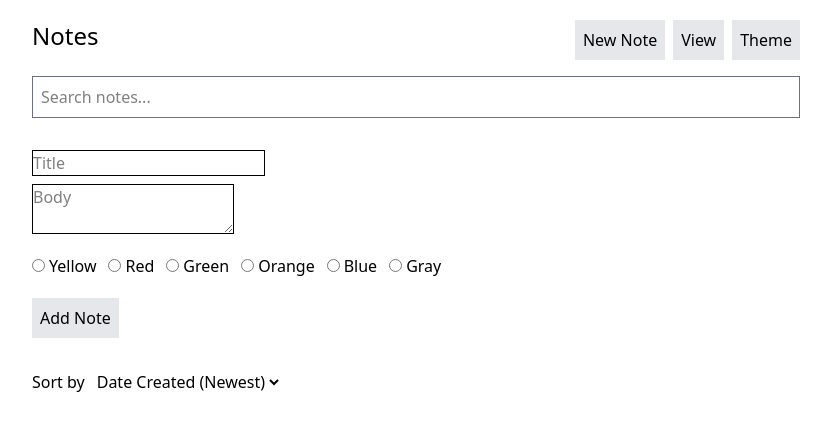
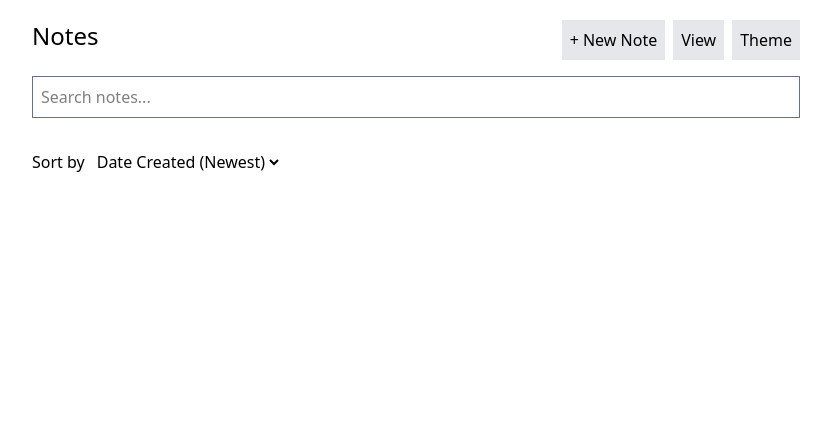
Before and after one commit to mangoPixel1/react-notes-app, a React (Vite) app in the folder notepad/: page / in a window 1280 px wide. Shown: the top 430 px of the page, without its empty margins (224-1055 px from the left). Built offline with nearby package versions, Linux system fonts and the light colour scheme.

Commit message:
Add note functionality complete

```diff
--- a/notepad/src/App.jsx
+++ b/notepad/src/App.jsx
@@ -8,14 +8,14 @@ import Header from "./components/Header";
 import NotesView from "./components/NotesView";
 
 function App() {
-  const [count, setCount] = useState(0);
+  const [addMode, setAddMode] = useState(false);
 
   return (
     <NotesProvider>
       <div className="flex justify-center p-5 sm:px-10">
         <div className="w-full max-w-3xl">
-          <Header />
-          <NotesView />
+          <Header addMode={addMode} setAddMode={setAddMode} />
+          <NotesView addMode={addMode} setAddMode={setAddMode} />
         </div>
       </div>
     </NotesProvider>
--- a/notepad/src/NotesContext.jsx
+++ b/notepad/src/NotesContext.jsx
@@ -10,7 +10,7 @@ const initialState = {
 function notesReducer(state, action) {
   switch (action.type) {
     case "ADD_NOTE":
-      const newDate = Date.now();
+      const newDate = new Date();
       const noteObj = {
         id: crypto.randomUUID(),
         creationDate: newDate,
@@ -19,8 +19,8 @@ function notesReducer(state, action) {
         body: action.payload.body,
         color: action.payload.color,
       };
+      return { ...state, notesList: [...state.notesList, noteObj] };
 
-      return { ...state, notesList: [...state.notesList, noteObj] };
     default:
       return state;
   }
@@ -30,10 +30,14 @@ function notesReducer(state, action) {
 export function NotesProvider({ children }) {
   const [state, dispatch] = useReducer(notesReducer, initialState);
 
-  function addNote(title, body, color) {
+  function addNote(newNote) {
     dispatch({
       type: "ADD_NOTE",
-      payload: { title: title, body: body, color: color },
+      payload: {
+        title: newNote.title,
+        body: newNote.body,
+        color: newNote.color,
+      },
     });
   }
 
@@ -42,8 +46,16 @@ export function NotesProvider({ children }) {
   function editNote() {}
 
   return (
-    <NotesContext.Provider value={{ notes: state.notesList, addNote }}>
+    <NotesContext.Provider
+      value={{
+        notes: state.notesList,
+        addNote,
+      }}
+    >
       {children}
     </NotesContext.Provider>
   );
 }
+
+// TODO
+// NotesView -> Cancel Button error with setState()
--- a/notepad/src/components/Header.jsx
+++ b/notepad/src/components/Header.jsx
@@ -4,16 +4,27 @@ import { NotesContext } from "../NotesContext";
 // Components
 import Search from "./Search";
 
-function Header() {
+function Header({ addMode, setAddMode }) {
   const { addNote } = useContext(NotesContext);
+
+  function toggleAddMode() {
+    if (!addMode) {
+      setAddMode(true);
+    }
+  }
 
   return (
     <header className="space-y-4">
       <div className="flex justify-between">
         <h1 className="text-2xl font-medium">Notes</h1>
         <div className="space-x-2">
-          <button className="fixed bottom-10 right-5 sm:static bg-gray-200 px-2 py-2 cursor-pointer hover:bg-gray-300 transition duration-300">
-            New Note
+          <button
+            onClick={toggleAddMode}
+            className={`${
+              addMode && `hidden`
+            } fixed bottom-10 right-5 sm:static bg-gray-200 px-2 py-2 cursor-pointer hover:bg-gray-300 transition duration-300`}
+          >
+            + New Note
           </button>
           <button className="bg-gray-200 px-2 py-2 cursor-pointer hover:bg-gray-300 transition duration-300">
             View
--- a/notepad/src/components/NoteCard.jsx
+++ b/notepad/src/components/NoteCard.jsx
@@ -1,27 +1,57 @@
 import React from "react";
 
 function NoteCard({ title, body, color, creationDate, lastEdited }) {
-  /*const colors = {
-    yellow: "border border-yellow-400 bg-yellow-100",
-    red: "border border-red-400 bg-red-100",
-    green: "border border-green-400 bg-green-100",
-    orange: "border border-orange-400 bg-orange-100",
-    blue: "border border-blue-400 bg-blue-100",
-    gray: "border border-gray-400 bg-gray-100",
-  };*/
+  const months = [
+    "Jan",
+    "Feb",
+    "Mar",
+    "Apr",
+    "May",
+    "Jun",
+    "Jul",
+    "Aug",
+    "Sep",
+    "Oct",
+    "Nov",
+    "Dec",
+  ];
+  const days = ["Sun", "Mon", "Tue", "Wed", "Thu", "Fri", "Sat"];
+
+  function formatDateStr(date) {
+    return `${days[date.getDay()]}, ${
+      months[date.getMonth()]
+    } ${date.getDate()}, ${date.getFullYear()}`;
+  }
 
   return (
     <div className={`p-3 border border-${color}-400 bg-${color}-100`}>
-      <h1>{title}</h1>
-      <p>{body}</p>
-      <span>{creationDate}</span>
-      <span>{lastEdited}</span>
+      <h1 className="font-medium text-xl">{title}</h1>
+      <p className="mb-4">{body}</p>
+      <span className="text-sm text-gray-500 italic">{`Created: ${formatDateStr(
+        creationDate
+      )}`}</span>
+      <br />
     </div>
   );
 }
 
 export default NoteCard;
 
-// Title
-// Lorem ipsum dolor sit amet, consectetur adipiscing elit, sed do eiusmod
-//tempor incididunt ut labore et dolore magna aliqua...
+/*
+<span className="text-sm text-gray-500 italic">{`Last edited: ${formatDateStr(
+        lastEdited
+      )}`}</span>
+*/
+
+/*
+const colorOptions = ["yellow", "red", "green", "orange", "blue", "gray"];
+
+  const colorStyles = {
+    yellow: "p-3 border border-yellow-400 bg-yellow-100",
+    red: "p-3 border border-red-400 bg-red-100",
+    green: "p-3 border border-green-400 bg-green-100",
+    orange: "p-3 border border-orange-400 bg-orange-100",
+    blue: "p-3 border border-blue-400 bg-blue-100",
+    gray: "p-3 border border-gray-400 bg-gray-100",
+  };
+*/
--- a/notepad/src/components/NotesView.jsx
+++ b/notepad/src/components/NotesView.jsx
@@ -1,26 +1,66 @@
-import { useState, useContext } from "react";
+import { useState, useContext, useEffect } from "react";
 import { NotesContext } from "../NotesContext";
 
 // Components
 import NoteCard from "./NoteCard";
 
-function NotesView() {
-  const { notes } = useContext(NotesContext);
+function NotesView({ addMode, setAddMode }) {
+  const { notes, addNote } = useContext(NotesContext);
 
-  const [addMode, setAddMode] = useState(true);
-  const [title, setTitle] = useState("");
-  const [body, setBody] = useState("");
-  const [color, setColor] = useState("");
+  const [newNoteData, setNewNoteData] = useState({
+    title: "",
+    body: "",
+    color: "",
+  });
+
+  const [error, setError] = useState("");
 
   const colorOptions = ["yellow", "red", "green", "orange", "blue", "gray"];
 
   const handleAddNote = (e) => {
     e.preventDefault();
 
-    console.log(title);
-    console.log(body);
-    console.log(color);
+    // Form validation to check for empty fields
+    if (
+      newNoteData.title === "" ||
+      newNoteData.body === "" ||
+      newNoteData.color === ""
+    ) {
+      setError("All fields are required.");
+      return;
+    }
+
+    addNote(newNoteData);
+    setAddMode(false);
+
+    // Clear form input fields
+    setNewNoteData({
+      title: "",
+      body: "",
+      color: "",
+    });
+
+    // Reset error messages
+    setError("");
   };
+
+  const handleCancelNote = (e) => {
+    // cancel adding note
+    e.preventDefault();
+    if (addMode) {
+      setAddMode(false);
+      setNewNoteData({
+        title: "",
+        body: "",
+        color: "",
+      });
+      setError("");
+    }
+  };
+
+  useEffect(() => {
+    console.log(notes);
+  }, [notes]);
 
   return (
     <div className="mt-8">
@@ -28,23 +68,39 @@ function NotesView() {
         <form className="mb-8">
           <div className="space-y-2">
             <input
-              className="block border"
+              className={`block border  ${
+                error && newNoteData.title === ""
+                  ? `border-red-600`
+                  : `border-gray-500`
+              }`}
               type="text"
               placeholder="Title"
-              value={title}
-              onChange={(e) => setTitle(e.target.value)}
+              value={newNoteData.title}
+              onChange={(e) =>
+                setNewNoteData((prev) => ({ ...prev, title: e.target.value }))
+              }
             />
             <textarea
-              className="block border"
+              className={`block border  ${
+                error && newNoteData.body === ""
+                  ? `border-red-600`
+                  : `border-gray-500`
+              }`}
               name="note-body"
               id="note-body"
               placeholder="Body"
-              value={body}
-              onChange={(e) => setBody(e.target.value)}
+              value={newNoteData.body}
+              onChange={(e) =>
+                setNewNoteData((prev) => ({ ...prev, body: e.target.value }))
+              }
             ></textarea>
           </div>
 
-          <div className="flex flex-wrap my-5">
+          <div
+            className={`flex flex-wrap mt-5 ${
+              error && newNoteData.color === "" && `border border-red-600`
+            }`}
+          >
             {colorOptions.map((colorOption, index) => (
               <div key={index}>
                 <input
@@ -52,8 +108,13 @@ function NotesView() {
                   id={colorOption}
                   name="colors"
                   value={colorOption}
-                  checked={color === colorOption}
-                  onChange={(e) => setColor(e.target.value)}
+                  checked={newNoteData.color === colorOption}
+                  onChange={(e) =>
+                    setNewNoteData((prev) => ({
+                      ...prev,
+                      color: e.target.value,
+                    }))
+                  }
                 />
                 <label htmlFor={colorOption} className="ml-1 mr-3">
                   {colorOption.charAt(0).toUpperCase() + colorOption.slice(1)}
@@ -62,12 +123,22 @@ function NotesView() {
             ))}
           </div>
 
+          <p className="text-sm text-red-600 mt-2 mb-3">{error}</p>
+
+          <div className="flex gap-4">
             <button
               onClick={handleAddNote}
               className="bg-gray-200 px-2 py-2 cursor-pointer hover:bg-gray-300 transition duration-300"
             >
               Add Note
             </button>
+            <button
+              onClick={handleCancelNote}
+              className="bg-gray-200 px-2 py-2 cursor-pointer hover:bg-gray-300 transition duration-300"
+            >
+              Cancel
+            </button>
+          </div>
         </form>
       )}
 
@@ -82,6 +153,7 @@ function NotesView() {
           <option value="color">Color</option>
         </select>
       </div>
+      <div className="space-y-4">
         {notes.map((note) => (
           <NoteCard
             key={note.id}
@@ -93,6 +165,7 @@ function NotesView() {
           />
         ))}
       </div>
+    </div>
   );
 }
 
```
Lines whose indentation alone changed are shown as unchanged.
